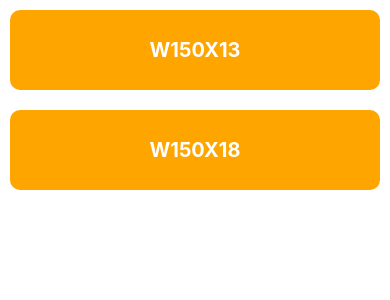
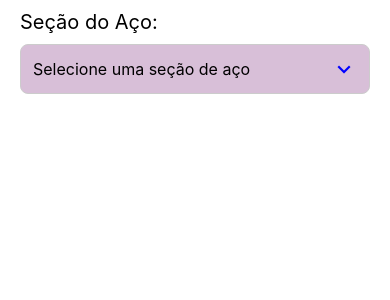
Before and after one commit to tamiresCavalcante/list-react-native, a React Native app: screen / in a window 390 px wide. Shown: the top 300 px of the page. Built offline with nearby package versions, Linux system fonts and the light colour scheme.

Commit message:
select list

```diff
--- a/App.js
+++ b/App.js
@@ -1,4 +1,4 @@
-import React, {Component} from 'react';
+import React from 'react';
 import {
   View,
   Text,
@@ -7,51 +7,21 @@ import {
   SafeAreaView,
 } from 'react-native';
 
-import Filme from './src/Filme';
 
-export default class App extends Component{
+import Select from './Select';
+import {callList} from './fakeapi';
 
-  constructor(props){
-    super(props);
-    this.state = {
-      filmes: [
-        {id: 'W150X13',
-        kgm: '13',
-        d: '148',
-        tw: '4.3',
-        tf: '4.9',
-        h: '138'},
-        {id: 'W150X18',
-        kgm: '18',
-        d: '153',
-        tw: '5.8',
-        tf: '6,6',
-        h: '139'},
+const Home = () => {
+  return (
+    <SafeAreaView style={{flex: 1}}>
+      <Select
+        options={callList}
+        onChangeSelect={(id) => alert(id)}
+        text="Selecione uma seção de aço"
+        label="Seção do Aço:"
+      />
+    </SafeAreaView>
+  );
+};
 
-      ]
-    }
-  }
-
-  render(){
-    return(
-      <SafeAreaView style={styles.container}>
-
-        <FlatList
-        //horizontal
-          data={this.state.filmes}
-          keyExtractor={(item) => item.id}
-          renderItem={({item}) =>
-          <Filme data={item}/>
-        }
-        />
-
-      </SafeAreaView>
-    )
-  }
-}
-
-const styles = StyleSheet.create({
-  container: {
-    flex: 1,
-  },
-});
+export default Home;
--- a/Select/index.js
+++ b/Select/index.js
@@ -5,31 +5,126 @@ import {
     Text,
     Modal,
     FlatList,
-    StyleSheet} from 'react-native';
-import Icon from 'react-native-vector-icons/dist/MaterialCommunityIcons';
+    StyleSheet,
+    SafeAreaView,
+    Dimensions} from 'react-native';
+import Icon from '../node_modules/react-native-vector-icons/dist/MaterialCommunityIcons';
+const {width} = Dimensions.get('window');
 
-const Select = ({options, onChangeSelect}) => {
+const Select = ({options, onChangeSelect, text, label}) => {
+    const [txt, setTxt] = useState(text);
+    const [selected, setSelected] = useState('');
+    const [modalVisible, setModalVisible] = useState(false);
+
+    function renderOption(item){
+        return (
+            <TouchableOpacity style={[styles.optionContainer, {backgroundColor: item.id == selected ? '#d8bfd8' : '#eee'}]}
+            onPress={() => {
+                onChangeSelect(item.id);
+                setTxt(item.name);
+                setModalVisible(false);
+                setSelected(item.id);
+            }}>
+               <Text style={styles.optionTxt}>{item.name}</Text>
+               {item.id == selected && (<Icon name={'check'} size={18} color={'green'} />)}
+            </TouchableOpacity>
+        );
+    }
+
     return (
-        <View>
-            <TouchableOpacity style={styles.container}>
-                <Text></Text>
-                <Icon name={"chevron-down"} />
+        <>
+            <Text style={styles.label}>{label}</Text>
+            <TouchableOpacity
+                style={styles.container}
+                onPress={() => setModalVisible(true)}>
+                <Text style={styles.txt}>
+                    {txt}
+                </Text>
+                <Icon name={"chevron-down"} size={26} color={'blue'} />
             </TouchableOpacity>
-        </View>
-    )
+            <Modal
+                animationType="slide"
+                visible={modalVisible}
+                onRequestClose={() => setModalVisible(false)}>
+                <SafeAreaView>
+                    <View style={styles.headerModal}>
+                        <TouchableOpacity onPress={() => setModalVisible(false)}>
+                            <Icon name="chevron-left" size={40} color={ 'blue' } />
+                        </TouchableOpacity>
+                        <Text style={styles.modalTitle}>{text}</Text>
+                        <TouchableOpacity onPress={() => setModalVisible(false)}>
+                            <Text style={styles.modalCancel}>Cancelar</Text>
+                        </TouchableOpacity>
+                    </View>
+                    <FlatList
+                        data={options}
+                        keyExtractor={(item) => String(item.id)}
+                        renderItem={({item}) => renderOption(item)}
+                    />
+                </SafeAreaView>
+            </Modal>
+        </>
+    );
 };
 
 
 const styles = StyleSheet.create({
     container: {
         height: 50,
-        flex: 1,
-        backgroundColor: '#F8F9FA',
-        paddingLeft: 40,
+        backgroundColor: '#d8bfd8',
+        paddingHorizontal: 12,
         marginHorizontal: 20,
         borderRadius: 8,
         fontSize: 18,
+        borderColor: '#CCC',
         borderWidth: 1,
+        flexDirection: 'row',
+        alignItems: 'center',
+        justifyContent: 'space-between',
+
+    },
+    txt: {
+        color: 'black',
+        fontSize: 16,
+        width: width -12 -12 - 20 - 20 - 26,
+    },
+    headerModal: {
+        flexDirection: 'row',
+        alignItems: 'center',
+        justifyContent: 'space-between',
+        paddingHorizontal: 12,
+        borderBottomColor: '#ddd',
+        borderBottomWidth: 1,
+        paddingBottom: 12,
+    },
+    modalTitle: {
+        fontSize: 18,
+        color: '#555',
+    },
+    modalCancel: {
+        fontSize: 14,
+        color: 'blue',
+        fontWeight: '600',
+    },
+    optionContainer: {
+        alignItems: 'center',
+        flexDirection: 'row',
+        justifyContent: 'center',
+        borderBottomColor: '#eee',
+        borderBottomWidth: 2,
+        padding: 10,
+        //backgroundColor: '#d3d3d3',
+    },
+    optionTxt: {
+        color: '#000',
+        fontWeight: '600',
+        fontSize: 20,
+    },
+    label: {
+        color: '#000',
+        fontSize: 20,
+        paddingLeft: 20,
+        paddingVertical: 10,
     },
 });
 
--- a/fakeapi.js
+++ b/fakeapi.js
@@ -0,0 +1,23 @@
+export const callList = [
+    {
+        id: '1',
+        name: 'Jhon Doe',
+    },
+    {
+        id: '2',
+        name: 'Batman',
+    },
+    {
+        id: '3',
+        name: 'Dario',
+    },
+    {
+        id: '4',
+        name: 'Daenerys',
+    },
+    {
+        id: '5',
+        name: 'Elia',
+    },
+
+]
```
Also changed, not shown: 21 other files (tests, documents, lock files or other folders).
